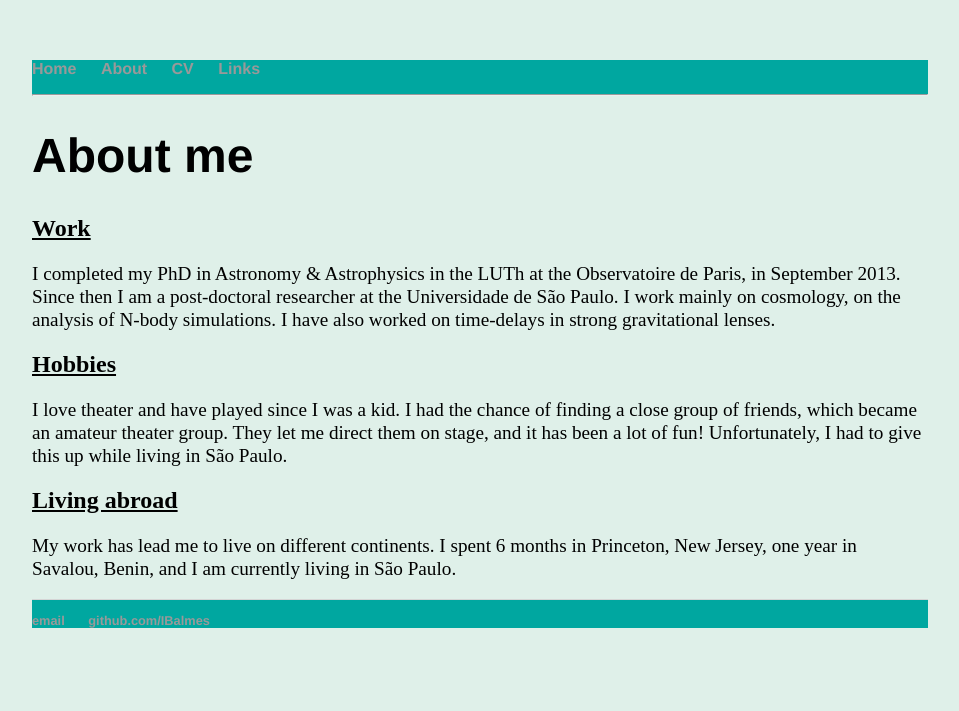
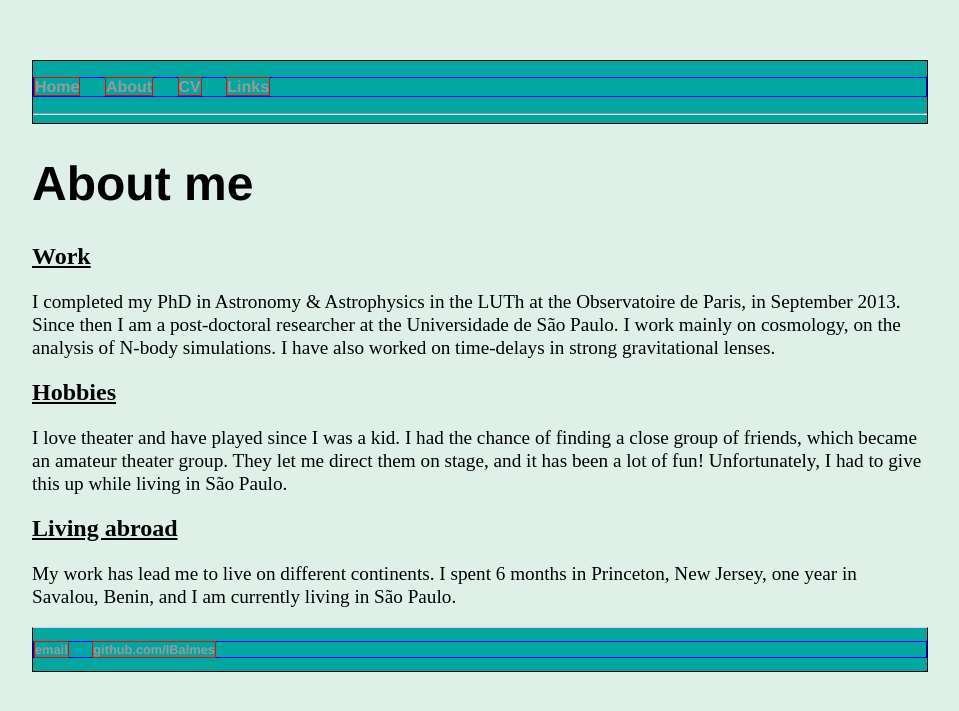
Before and after one commit to IBalmes/IBalmes.github.io, a Jekyll site: the page built from about/index.html, in a window 1280 px wide. Shown: the top 711 px of the page, without its empty margins (160-1119 px from the left). Built offline with Jekyll 4.4.1, drawn with Linux system fonts in a browser that asks for light colours.

Commit message:
Update main.css

```diff
--- a/css/main.css
+++ b/css/main.css
@@ -5,19 +5,19 @@ body {
 }
 nav, footer{
     background-color: #00A7A0;
-    border: 1px black;
+    border: 1px solid black;
     padding-left: 10 px;
     padding-top: 10 px;
 } /*background-color not convincing */
 nav ul, footer ul {
     font-family:'Helvetica', 'Arial', 'Sans-Serif';
-    border: 1px bleu;
+    border: 1px solid blue;
     padding: 0px;
     list-style: none;
     font-weight: bold;
 }
 nav ul li, footer ul li {
-    border: 1px red;
+    border: 1px solid red;
     display: inline;
     margin-right: 20px;
 }
```
